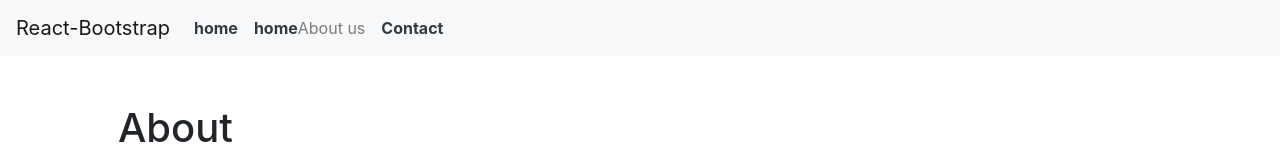
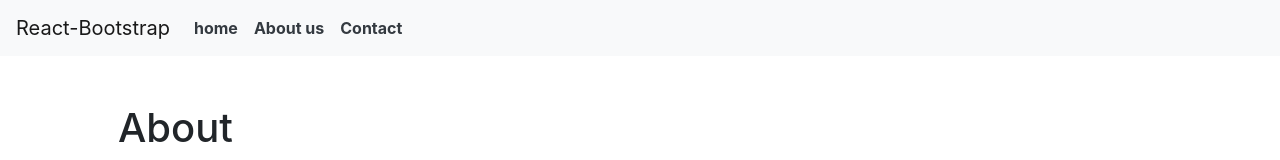
Before and after one commit to sqreele/dddddd, a Gatsby site: page /About in a window 1280 px wide. Shown: the top 160 px of the page. Built offline with nearby package versions, Linux system fonts and the light colour scheme; Gatsby itself is replaced by a stand-in of ours.

Commit message:
fix header

```diff
--- a/src/components/Header.js
+++ b/src/components/Header.js
@@ -12,7 +12,7 @@ export default(props)=>(
 
       </Nav.Link>
 
-      <Nav.Link as={Link} to="/About" > <b className="text-dark">home</b>About us</Nav.Link>
+      <Nav.Link as={Link} to="/About" > <b className="text-dark">About us</b></Nav.Link>
 
       <Nav.Link as={Link} to="/Contact" ><b className="text-dark">Contact</b></Nav.Link>
 
```
